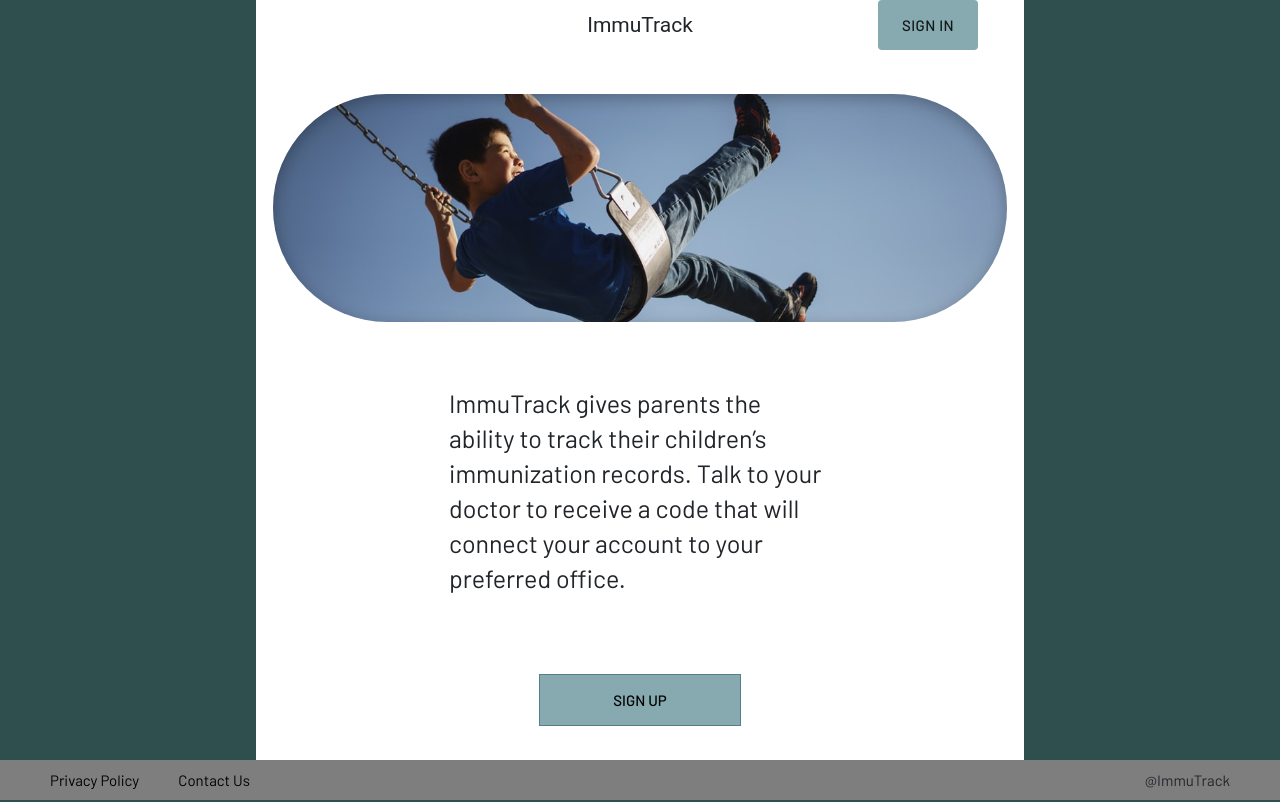
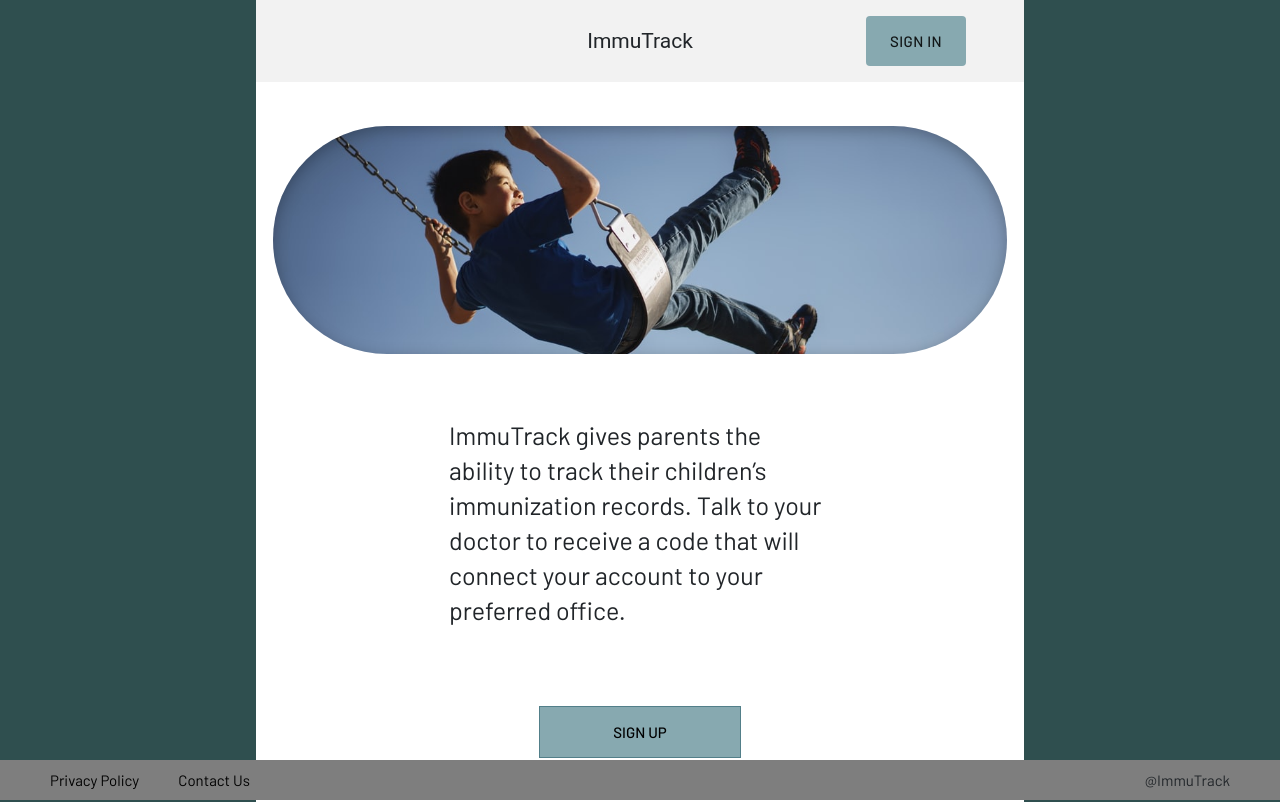
Before and after one commit to aaronw4/Immunization-Front-End, a React (Create React App) app: page / in a window 1280 px wide. Built offline with nearby package versions, Linux system fonts and the light colour scheme.

Commit message:
changed bg color

```diff
--- a/src/components/base/Header.js
+++ b/src/components/base/Header.js
@@ -9,8 +9,8 @@ const useStyles = makeStyles({
   root: {
     width: "100%",
     margin: "0 auto",
-    // padding: theme.spacing(2),
-    background: "#fff",
+    padding: theme.spacing(2),
+    background: "#f2f2f2",
     fontFamily: theme.typography.fontFamily,
     lineHeight: "0",
     textAlign: "center",
```
